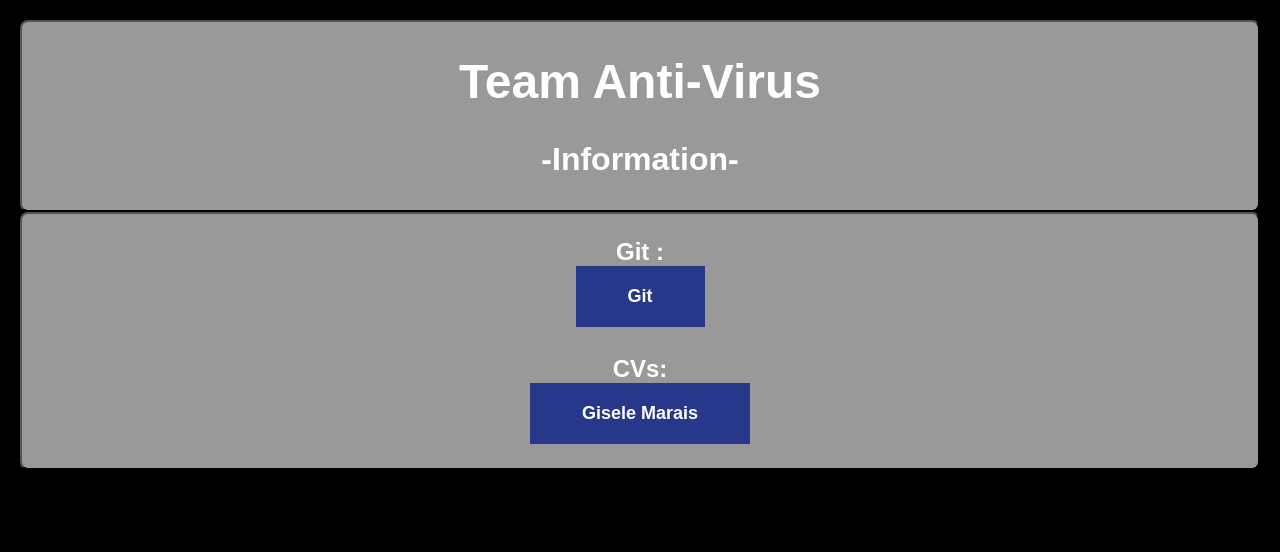
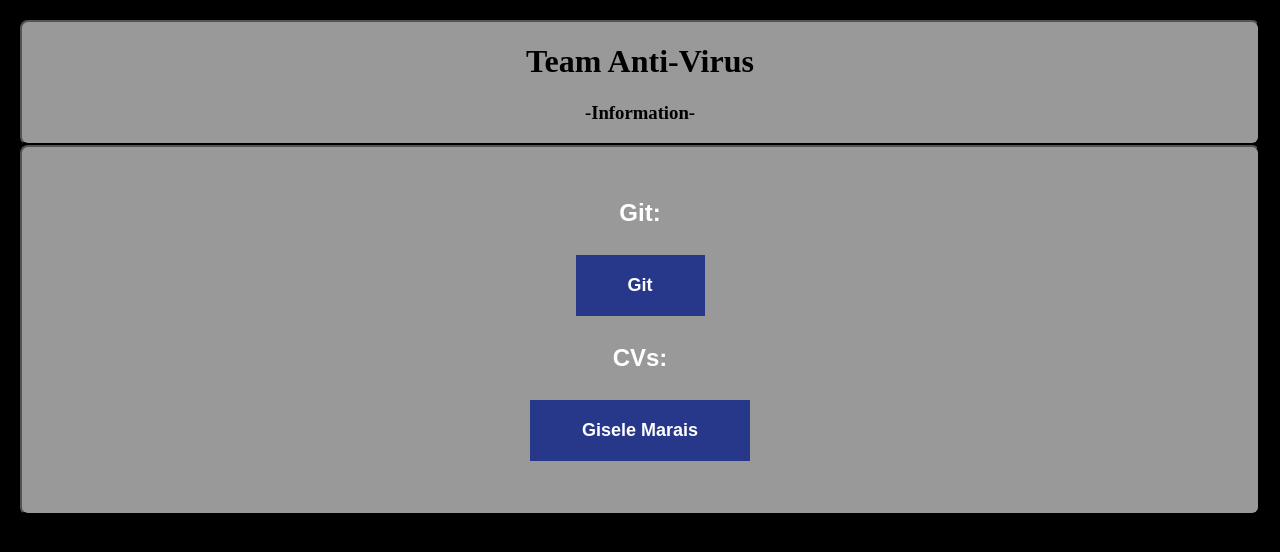
Before and after one commit to COS301CapstoneProject/COS301CapstoneProject.github.io, a plain HTML site: page index.html in a window 1280 px wide. Drawn offline with Linux system fonts and the light colour scheme.

Commit message:
Updated html

```diff
--- a/index.html
+++ b/index.html
@@ -7,23 +7,20 @@
 </head>
 
 <div id = "header">
-<h1 style="font-family:arial;text-align:center;font-size:300%;">
-	<font color="white">Team Anti-Virus</font>
-</h1>
-<h3 style="font-family:arial;text-align:center;font-size:200%;">
-	<font color="white">-Information-</font>
-</h3>
+	<h1>Team Anti-Virus</h1>
+	<h3>-Information-</h3>
+
 </div>
 <div>
 <p id ="landing">
-
-	<b> Git : </b><br>
+	<br>
+	<b> Git: </b><br><br>
 	<b><a href="" class="button">Git</a></b>
 	<br><br>
-	<b> CVs: </b><br>
+	<b> CVs: </b><br><br>
     <b><a href="https://giselenadine.github.io/" class="button">Gisele Marais</a></b>
 	<!-- Add CV Links Here -->
-
+	<br><br>
 </p>
 </div>
 </html>
```
